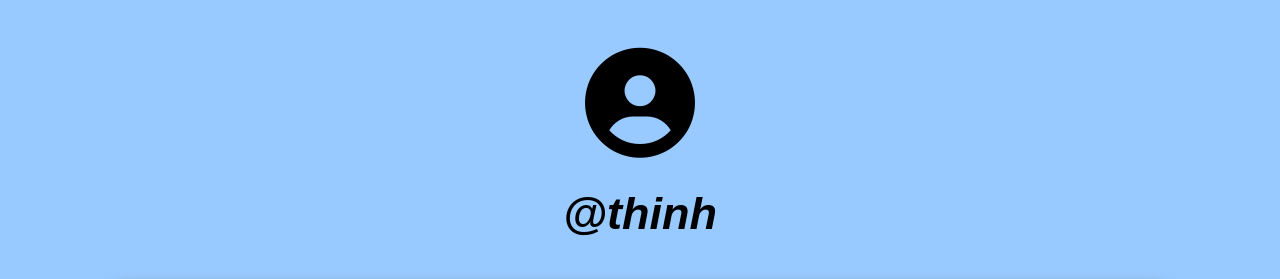
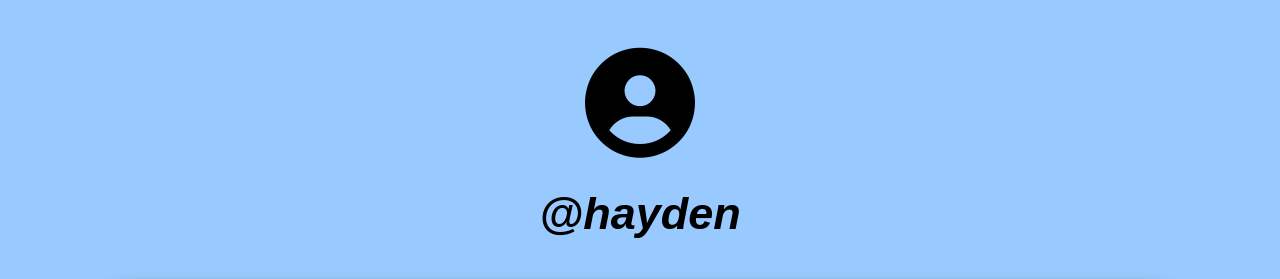
Before and after one commit to cwwpp/sc, a plain HTML site: page index.html in a window 1280 px wide. Shown: the top 279 px of the page. Drawn offline with Linux system fonts and the light colour scheme.

Commit message:
Update index.html

```diff
--- a/index.html
+++ b/index.html
@@ -3,7 +3,7 @@
     <head>
         <!-- <i class="fa-solid fa-globe"></i> -->
         <meta charset="utf-8">
-        <title>Thinh Chau</title>
+        <title>Hayden</title>
         <link rel="stylesheet" type="text/css" href="style.css">
         <link rel="stylesheet" href="https://cdnjs.cloudflare.com/ajax/libs/font-awesome/6.5.2/css/all.min.css" integrity="sha512-SnH5WK+bZxgPHs44uWIX+LLJAJ9/2PkPKZ5QiAj6Ta86w+fsb2TkcmfRyVX3pBnMFcV7oQPJkl9QevSCWr3W6A==" crossorigin="anonymous" referrerpolicy="no-referrer" />
     </head>
@@ -11,7 +11,7 @@
         <div class="container">
             <div class="title">
                 <i class="fa-solid fa-circle-user" id="user-icon"></i>
-                <h1 class="username">@thinh</h1>
+                <h1 class="username">@hayden</h1>
             </div>
             <div class="social">
                 <div class="facebook" id="social-container">
```
